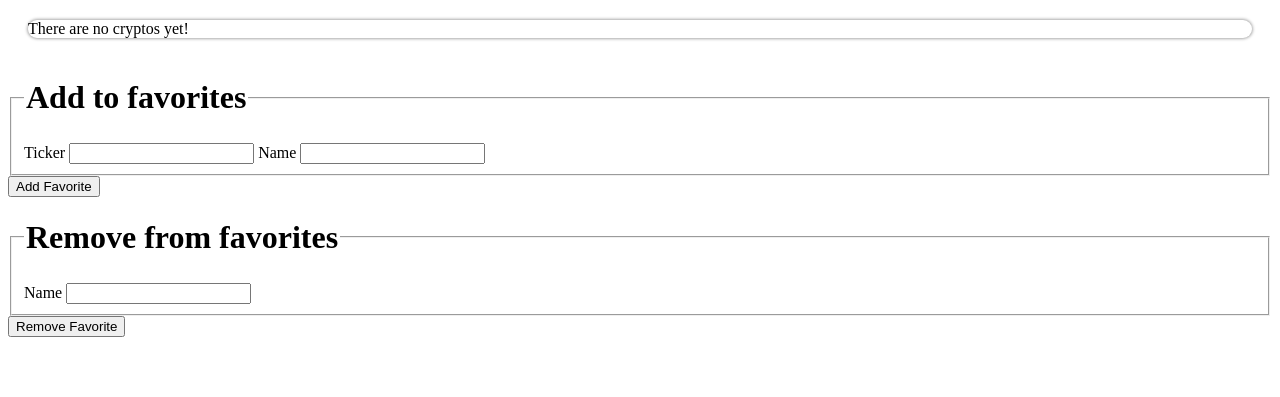
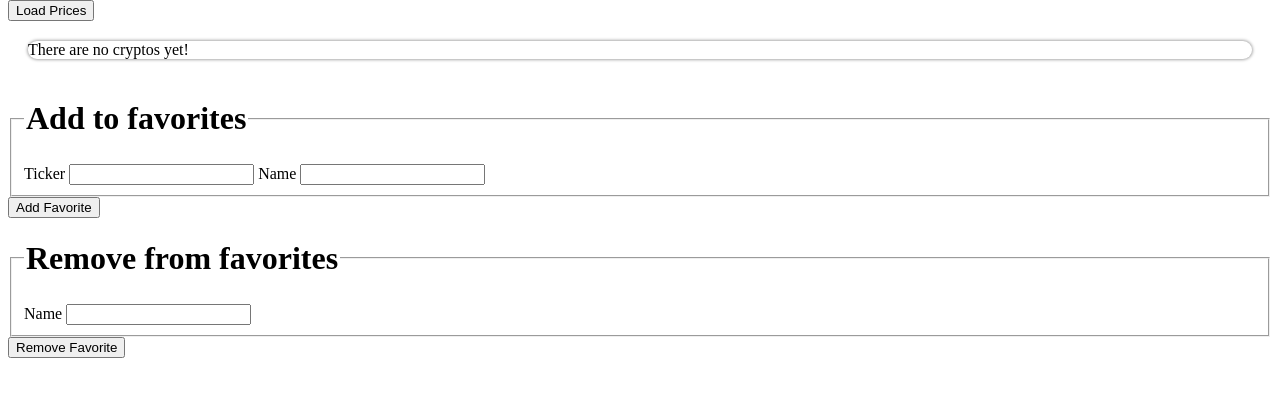
Before and after one commit to clarkmyfancy/cryptodashboard, a Django app: page /watchlist/ in a window 1280 px wide. Shown: the part 46-443 px from the top of the page. Run offline with Django 4.2, Linux system fonts and the light colour scheme; data that the repository does not hold is empty.

Commit message:
add button to load prices

```diff
--- a/watchlist/templates/watchlist/index.html
+++ b/watchlist/templates/watchlist/index.html
@@ -2,6 +2,10 @@
 {% block body %}
 {% load static %}
 <link rel="stylesheet" type="text/css" href="{% static 'watchlist/index.css' %}">
+
+<a href="{% url "watchlist:load_prices" %}">
+    <button type="button">Load Prices</button>
+</a>
 
 <div class="favorites_list_wrapper">
     {% if cryptos %}
```
